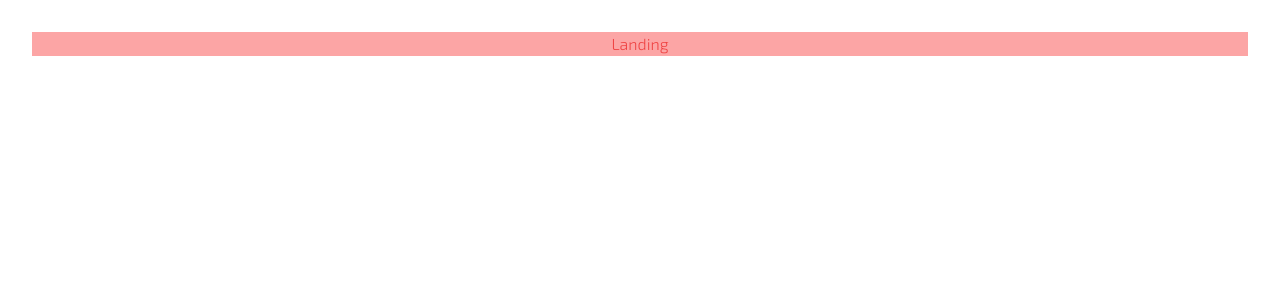
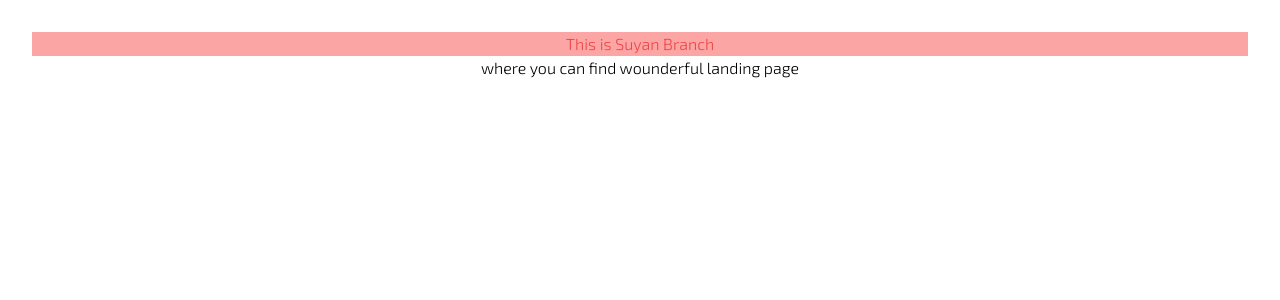
Before and after one commit to suyan-python/Health, a React (Vite) app in the folder client/: page / in a window 1280 px wide. Shown: the top 300 px of the page. Built offline with nearby package versions, Linux system fonts and the light colour scheme.

Commit message:
My branch push

```diff
--- a/client/src/components/Landing.jsx
+++ b/client/src/components/Landing.jsx
@@ -1,7 +1,12 @@
 import React from "react";
 
 function Landing() {
-  return <div className="bg-red-300 text-red-500">Landing</div>;
+  return (
+    <>
+      <div className="bg-red-300 text-red-500">This is Suyan Branch</div>
+      <p>where you can find wounderful landing page</p>
+    </>
+  );
 }
 
 export default Landing;
```
